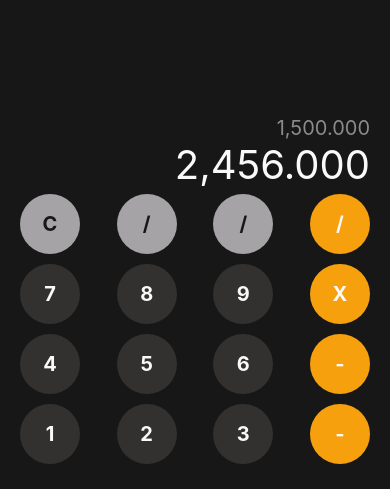
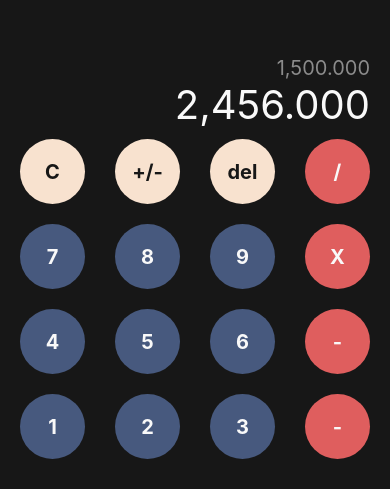
Before and after one commit to Rome96/Calculator-app, a React Native app: screen / in a window 390 px wide. Shown: the part 355-844 px from the top of the page. Built offline with nearby package versions, Linux system fonts and the light colour scheme.

Commit message:
change palet colors

```diff
--- a/src/Theme/colors.ts
+++ b/src/Theme/colors.ts
@@ -5,7 +5,7 @@ export const primaryColors = {
 
 export const secondaryColors = {
   grayOpacity: 'rgba(255, 255, 255, 0.5)',
-  gray: '#A5A3A5',
-  buttercup: '#F6A00E',
-  tuatara: '#323130',
+  gray: '#F8E2CF',
+  pricot: '#DF5E5E',
+  eastBay: '#47597E',
 };
--- a/src/components/Button/index.tsx
+++ b/src/components/Button/index.tsx
@@ -2,7 +2,7 @@ import React from 'react';
 import {ContainerButton, TextButton} from './styled';
 
 interface Props {
-  color: string;
+  color?: string;
   text: string;
   textColor: string;
 }
--- a/src/components/Button/styled.tsx
+++ b/src/components/Button/styled.tsx
@@ -1,7 +1,6 @@
 import styled from 'styled-components/native';
-
 interface ContainerButton {
-  color: string;
+  color?: string;
 }
 
 interface TextButton {
@@ -10,10 +9,11 @@ interface TextButton {
 
 const ContainerButton = styled.TouchableOpacity<ContainerButton>`
   background: ${({color}) => color};
-  height: 60px;
-  width: 60px;
+  height: 65px;
+  width: 65px;
   border-radius: 100px;
   justify-content: center;
+  margin: 0 15px;
 `;
 
 const TextButton = styled.Text<TextButton>`
--- a/src/screens/Calculator/index.tsx
+++ b/src/screens/Calculator/index.tsx
@@ -13,92 +13,92 @@ const index = () => {
       <View>
         <ContainerButtons>
           <Button
+            text="C"
             color={secondaryColors.gray}
-            text="C"
             textColor={primaryColors.black}
           />
           <Button
+            text="+/-"
             color={secondaryColors.gray}
-            text="/"
             textColor={primaryColors.black}
           />
           <Button
+            text="del"
             color={secondaryColors.gray}
-            text="/"
             textColor={primaryColors.black}
           />
           <Button
-            color={secondaryColors.buttercup}
             text="/"
+            color={secondaryColors.pricot}
             textColor={primaryColors.white}
           />
         </ContainerButtons>
 
         <ContainerButtons>
           <Button
-            color={secondaryColors.tuatara}
             text="7"
+            color={secondaryColors.eastBay}
             textColor={primaryColors.white}
           />
           <Button
-            color={secondaryColors.tuatara}
             text="8"
+            color={secondaryColors.eastBay}
             textColor={primaryColors.white}
           />
           <Button
-            color={secondaryColors.tuatara}
             text="9"
+            color={secondaryColors.eastBay}
             textColor={primaryColors.white}
           />
           <Button
-            color={secondaryColors.buttercup}
             text="X"
+            color={secondaryColors.pricot}
             textColor={primaryColors.white}
           />
         </ContainerButtons>
 
         <ContainerButtons>
           <Button
-            color={secondaryColors.tuatara}
             text="4"
+            color={secondaryColors.eastBay}
             textColor={primaryColors.white}
           />
           <Button
-            color={secondaryColors.tuatara}
             text="5"
+            color={secondaryColors.eastBay}
             textColor={primaryColors.white}
           />
           <Button
-            color={secondaryColors.tuatara}
             text="6"
+            color={secondaryColors.eastBay}
             textColor={primaryColors.white}
           />
           <Button
-            color={secondaryColors.buttercup}
             text="-"
+            color={secondaryColors.pricot}
             textColor={primaryColors.white}
           />
         </ContainerButtons>
 
         <ContainerButtons>
           <Button
-            color={secondaryColors.tuatara}
             text="1"
+            color={secondaryColors.eastBay}
             textColor={primaryColors.white}
           />
           <Button
-            color={secondaryColors.tuatara}
             text="2"
+            color={secondaryColors.eastBay}
             textColor={primaryColors.white}
           />
           <Button
-            color={secondaryColors.tuatara}
             text="3"
+            color={secondaryColors.eastBay}
             textColor={primaryColors.white}
           />
           <Button
-            color={secondaryColors.buttercup}
             text="-"
+            color={secondaryColors.pricot}
             textColor={primaryColors.white}
           />
         </ContainerButtons>
--- a/src/screens/Calculator/styles.tsx
+++ b/src/screens/Calculator/styles.tsx
@@ -20,9 +20,11 @@ const ResultSmall = styled(Result)`
 `;
 
 const ContainerButtons = styled.View`
-  padding: 5px 0px;
+  margin: 10px 0px;
+  padding: 0px 10px;
   flex-direction: row;
-  justify-content: space-between;
+  /* justify-content: space-between; */
+  justify-content: center;
 `;
 
 export {Container, Result, ResultSmall, ContainerButtons};
```
